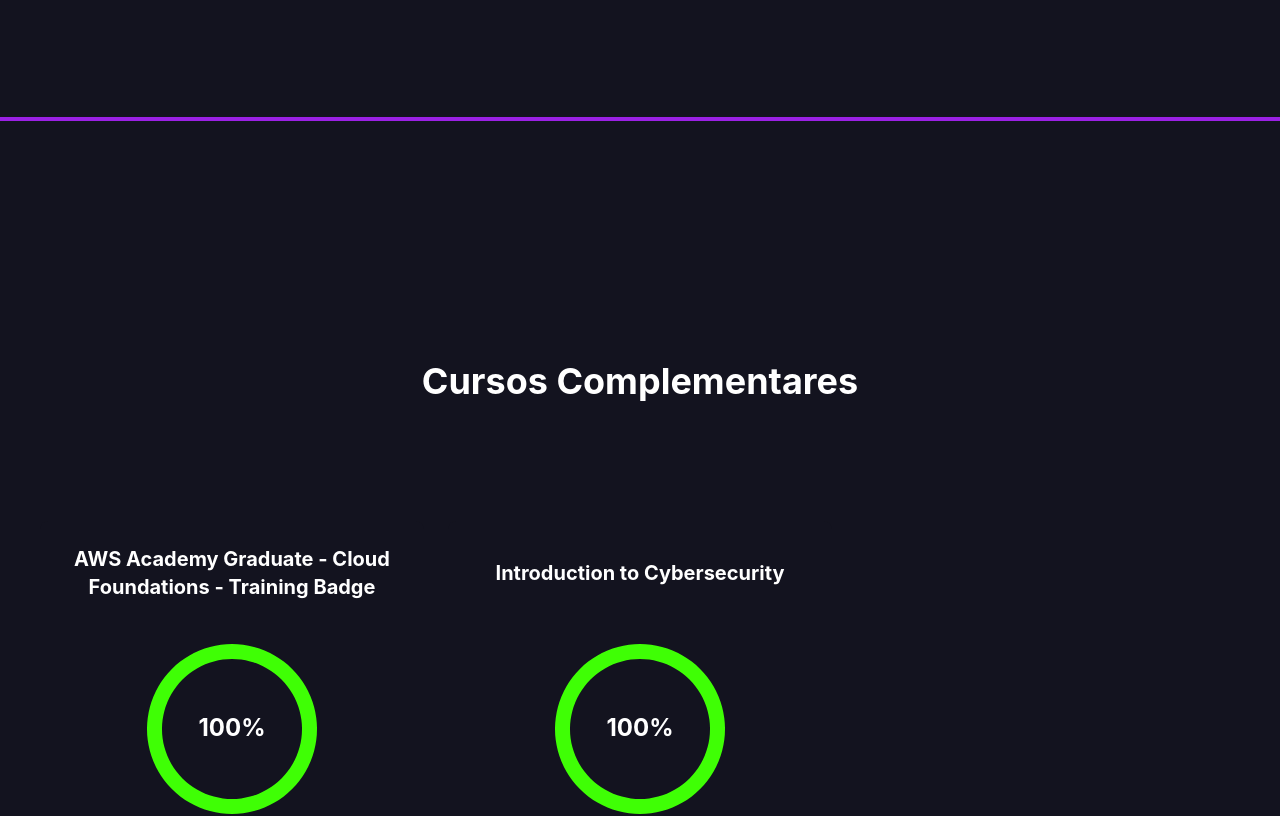
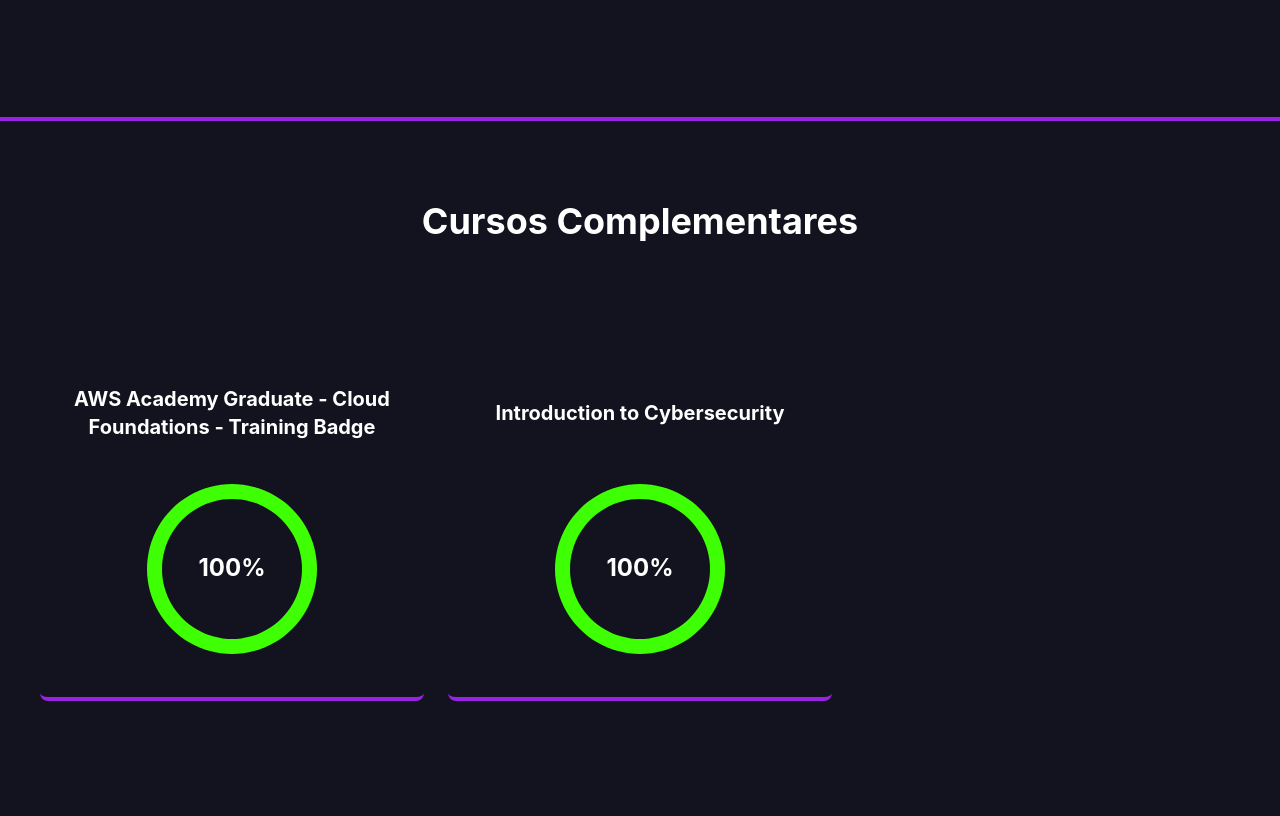
Before and after one commit to MatheusSouzaRodrigues235/Portifolio, a React (Vite) app: page / in a window 1280 px wide. Shown: the part 4100-4916 px from the top of the page. Built offline with nearby package versions, Linux system fonts and the light colour scheme.

Commit message:
:recycle: refactor: Ajusta o espaçamento superior do componente Cursos

```diff
--- a/src/components/cursos.tsx
+++ b/src/components/cursos.tsx
@@ -5,7 +5,7 @@
 const Cursos: React.FC = () => {
   return (
     <>
-      <div className="pt-60 border-b-4 border-[#9B21E5]">
+      <div className="pt-20 border-b-4 border-[#9B21E5]">
         <h1 className="text-center text-4xl font-bold pb-20">
           Cursos Complementares
         </h1>
```
